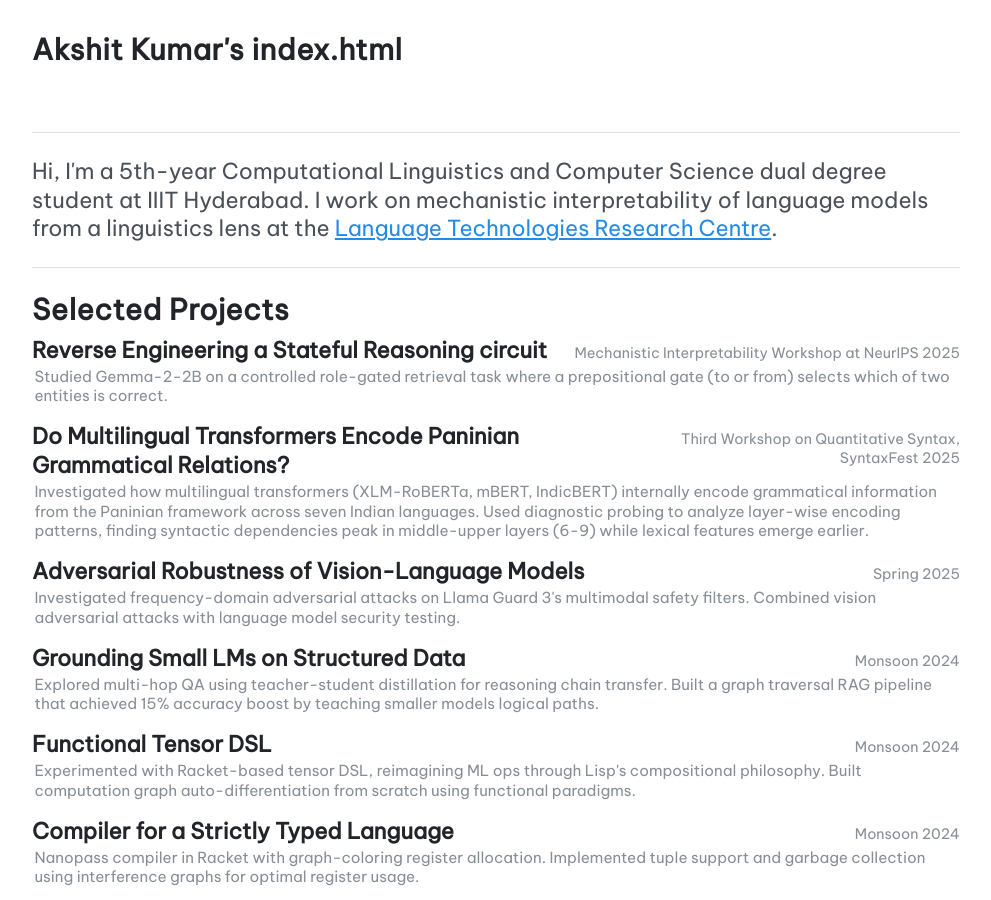
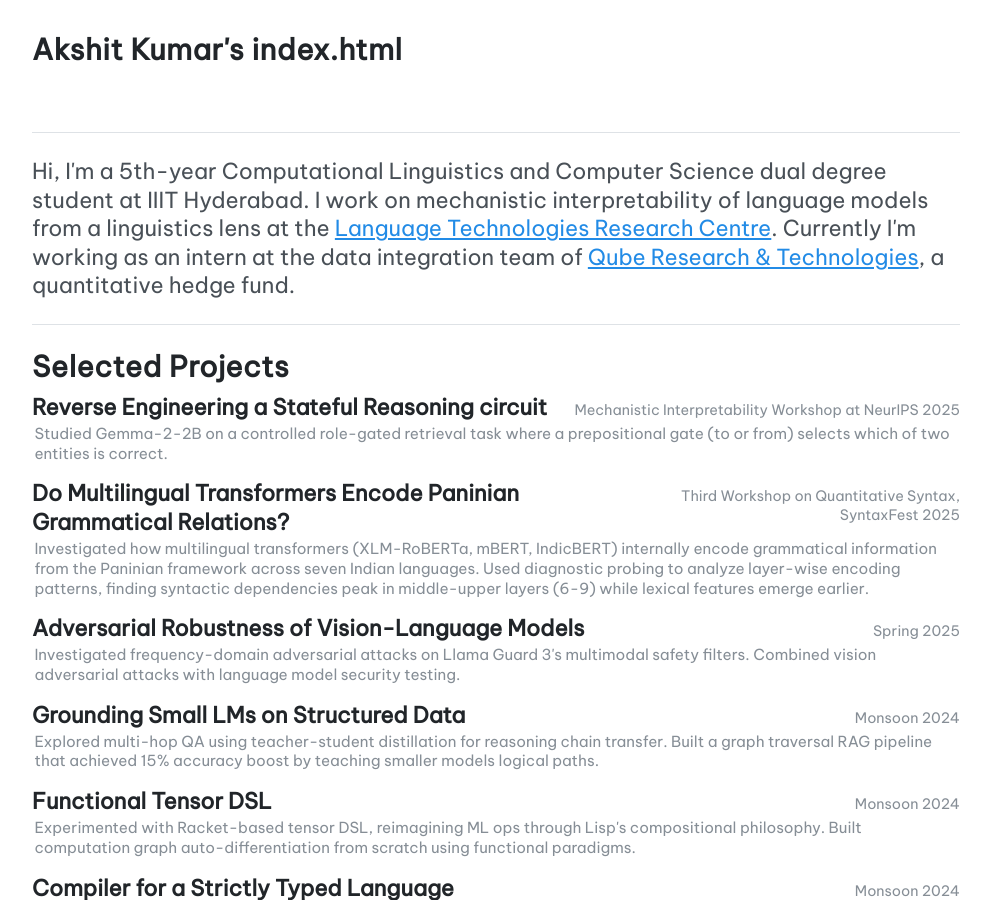
Before and after one commit to komikat/komikat.github.io, a Jekyll site: the page built from index.html, in a window 1280 px wide and 900 px high. Shown: the whole window, without its empty margins (144-1135 px from the left). Built offline with Jekyll 4.4.1, drawn with Linux system fonts in a browser that asks for light colours; the list of posts is cut into pages by our own code.

Commit message:
update index

```diff
--- a/index.html
+++ b/index.html
@@ -8,7 +8,8 @@ Hi, I'm a 5th-year Computational Linguistics and Computer Science dual
 degree student at IIIT Hyderabad.  I work on mechanistic
 interpretability of language models from a linguistics lens at
 the <a href="https://ltrc.iiit.ac.in/">Language Technologies Research
-Centre</a>.
+  Centre</a>. Currently I'm working as an intern at the data integration
+team of <a href="https://qube-rt.com">Qube Research & Technologies</a>, a quantitative hedge fund.
 <hr>
 <div>
 
```
